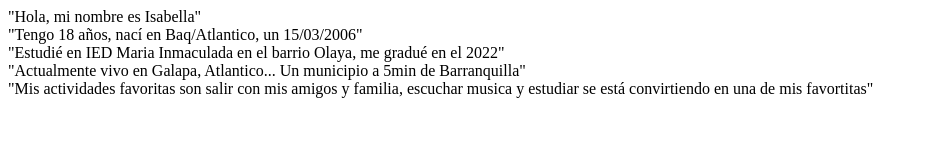
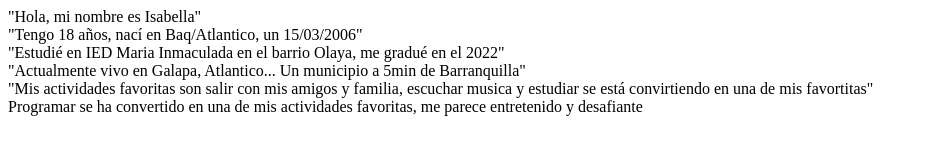
Before and after one commit to Isa-G88/practicando_bp, a plain HTML site: page index.html in a window 1280 px wide. Shown: the whole page, without its empty margins (0-928 px from the left). Drawn offline with Linux system fonts and the light colour scheme.

Commit message:
Add info about me: what i like about my career

```diff
--- a/index.html
+++ b/index.html
@@ -11,5 +11,6 @@
     <div>"Estudié en IED Maria Inmaculada en el barrio Olaya, me gradué en el 2022"</div>
     <div>"Actualmente vivo en Galapa, Atlantico... Un municipio a 5min de Barranquilla"</div>
     <div>"Mis actividades favoritas son salir con mis amigos y familia, escuchar musica y estudiar se está convirtiendo en una de mis favortitas"</div>
+    <div>Programar se ha convertido en una de mis actividades favoritas, me parece entretenido y desafiante</div>
 </body>
 </html>
```
